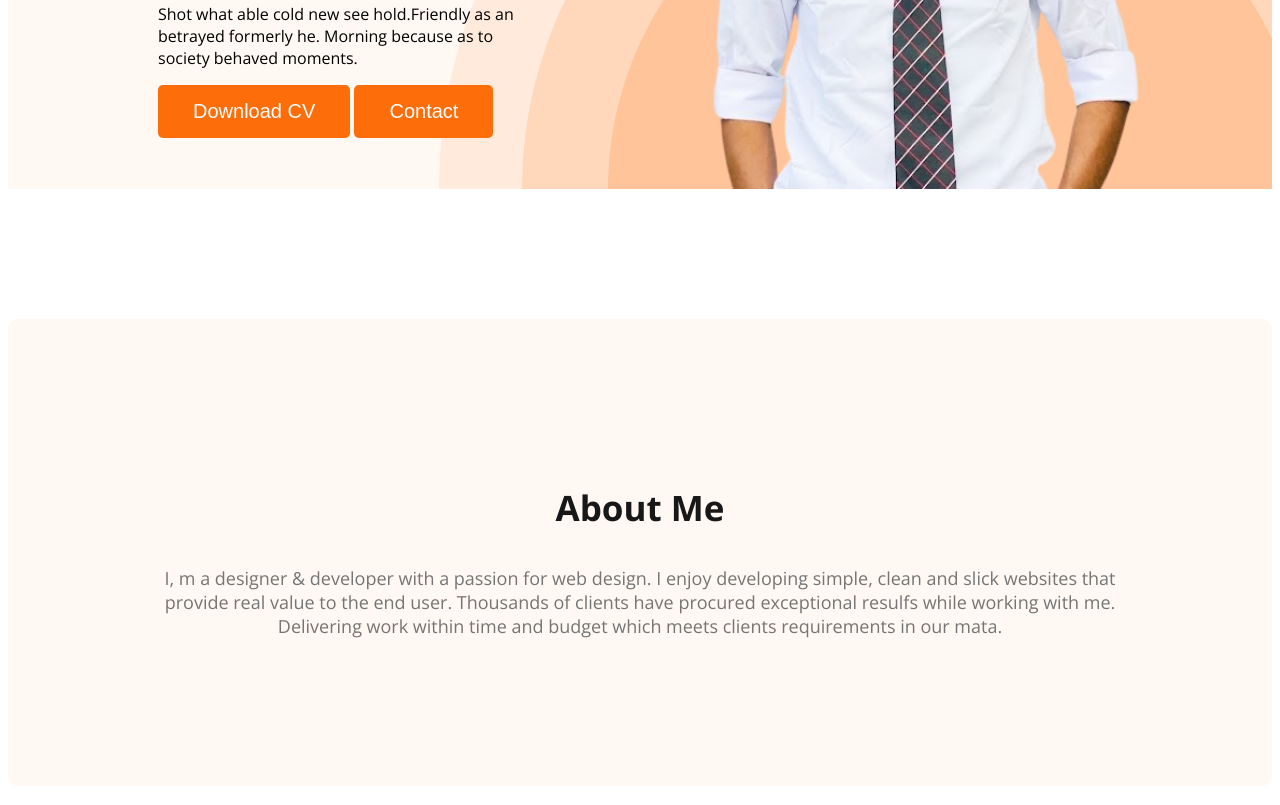
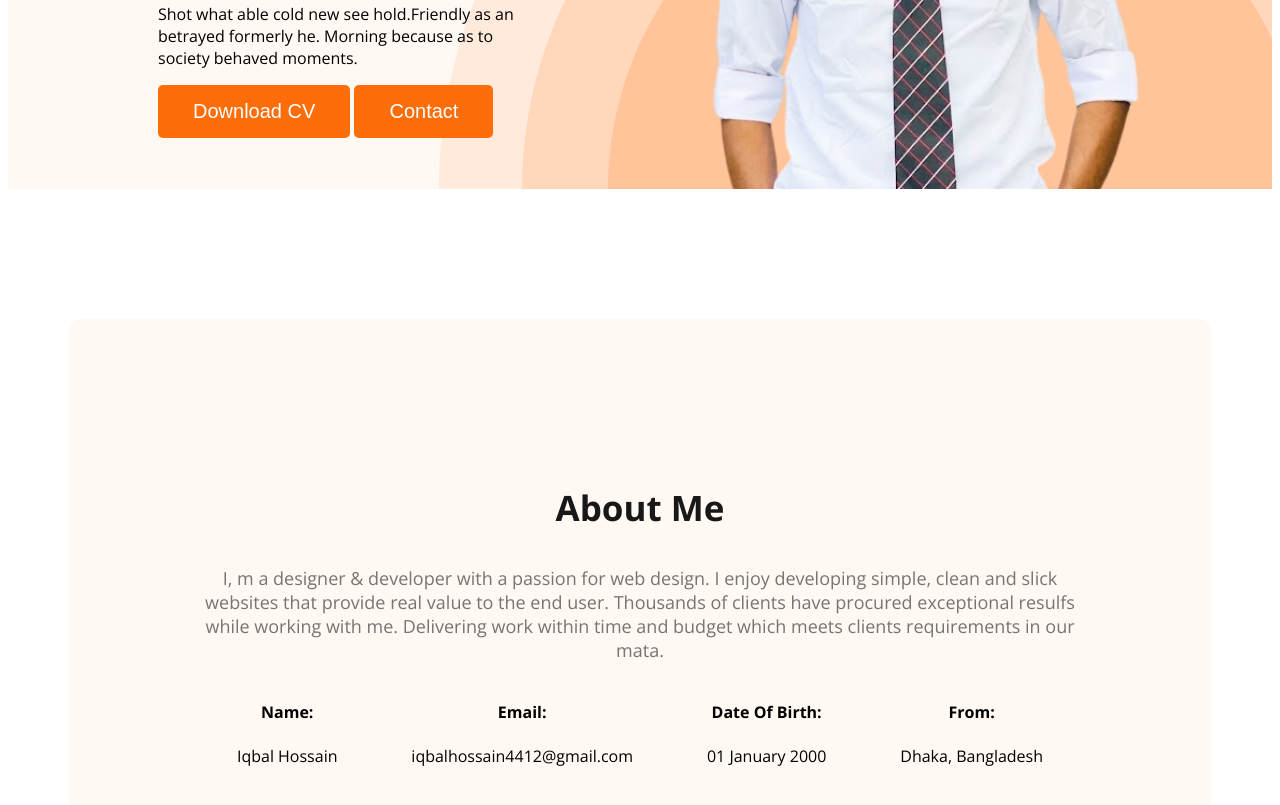
Before and after one commit to Iqbal156/webdeveloper-portfolio, a plain HTML site: page index.html in a window 1280 px wide. Shown: the part 600-1405 px from the top of the page. Drawn offline with nearby package versions, Linux system fonts and the light colour scheme.

Commit message:
added about information

```diff
--- a/index.html
+++ b/index.html
@@ -41,7 +41,27 @@
             <p class="section-description">I, m a designer & developer with a passion for web design.
                 I enjoy developing simple, clean and slick websites that provide real value to the end user.
                 Thousands of clients have procured exceptional resulfs while working with me.
-                Delivering work within time and budget which meets clients requirements in our mata.</p>
+                Delivering work within time and budget which meets clients requirements in our mata.
+            </p>
+            <div class="about-info-container">
+                <div class="about-info">
+                    <h4 class="info-title">Name:</h4>
+                    <p class="info-description">Iqbal Hossain</p>
+                </div>
+                <div class="about-info">
+                    <h4 class="info-title">Email:</h4>
+                    <p class="info-description">iqbalhossain4412@gmail.com</p>
+                </div>
+                <div class="about-info">
+                    <h4 class="info-title">Date Of Birth:</h4>
+                    <p class="info-description">01 January 2000</p>
+                </div>
+                <div class="about-info">
+                    <h4 class="info-title">From:</h4>
+                    <p class="info-description">Dhaka, Bangladesh</p>
+                </div>
+            </div>
+
         </section>
     </main>
     <footer>
--- a/styles/portfolio.css
+++ b/styles/portfolio.css
@@ -102,7 +102,10 @@ nav a {
 }
 
 /*main section styles*/
-
+main{
+    max-width: 1140px;
+    margin: 0px auto;
+}
 /* about section style*/
 .about {
     padding: 130px;
@@ -110,3 +113,12 @@ nav a {
     background: #FFF8F3;
     margin: 130px 0px;
 }
+
+.about-info-container{
+    display: flex;
+    justify-content: space-around;
+}
+
+.about-info{
+    text-align: center;
+}
```
